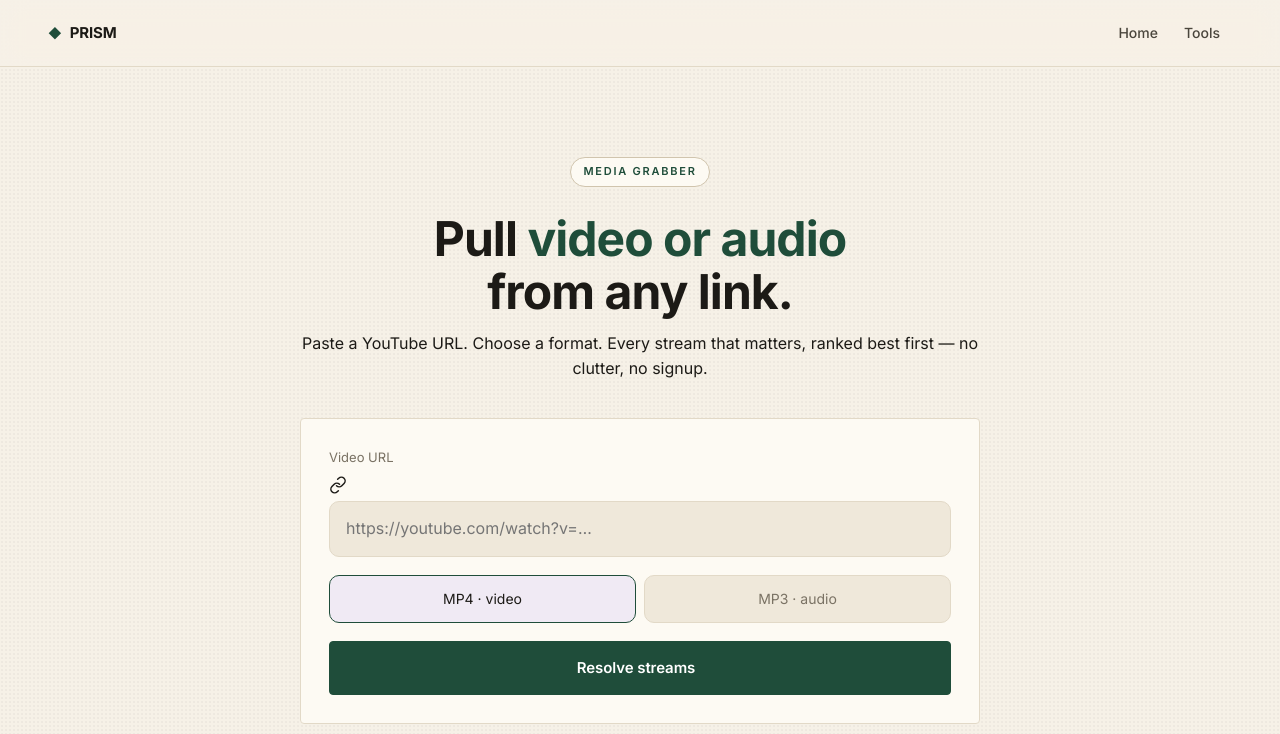
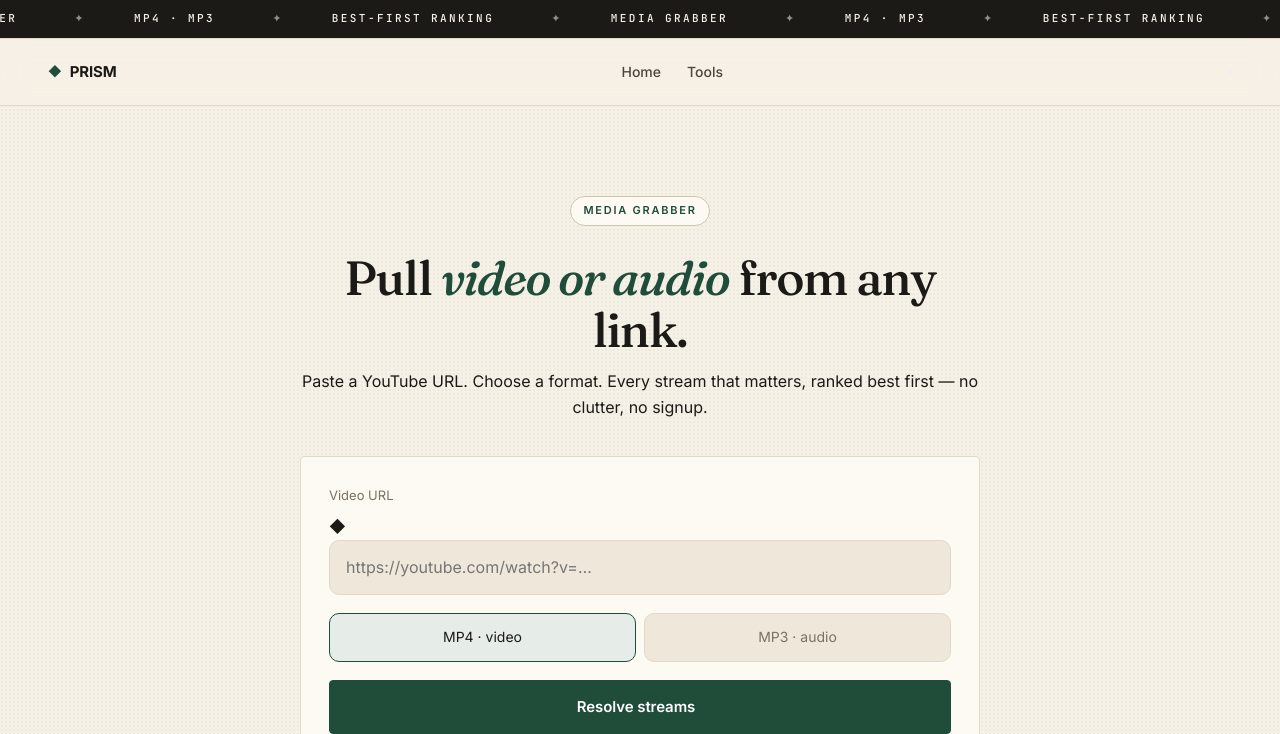
Before and after one commit to Jhonny1sq/HTMLMultiTools, a plain HTML site: page public/tools/downloader.html in a window 1280 px wide. Shown: the top 734 px of the page. Drawn offline with Linux system fonts and the light colour scheme.

Commit message:
Enhance downloader.html with new styles and layout
Updated the downloader page with new styles and content.

```diff
--- a/public/tools/downloader.html
+++ b/public/tools/downloader.html
@@ -7,17 +7,31 @@
   <title>PRISM — Media Grabber</title>
   <link rel="preconnect" href="https://fonts.googleapis.com" />
   <link rel="preconnect" href="https://fonts.gstatic.com" crossorigin />
-  <link href="https://fonts.googleapis.com/css2?family=Inter:wght@400;500;600;700;800&family=JetBrains+Mono:wght@500;700&display=swap" rel="stylesheet" />
+  <link href="https://fonts.googleapis.com/css2?family=Inter:wght@400;500;600;700;800&family=Fraunces:ital,opsz,wght@0,9..144,400..600;1,9..144,400..600&family=JetBrains+Mono:wght@500;700&display=swap" rel="stylesheet" />
   <link rel="stylesheet" href="../styles.css" />
   <link rel="stylesheet" href="downloader.css" />
+  <style>
+    /* v3 warm-palette patch over old downloader.css */
+    .grabber-head h1 {
+      font-family: var(--display);
+      font-weight: 500;
+      letter-spacing: -0.03em;
+    }
+    .grabber-head h1 em { font-style: italic; color: var(--accent); }
+    .mode.active { background: var(--accent-soft); }
+  </style>
 </head>
-<body class="grabber-page">
-  <div class="aurora" aria-hidden="true">
-    <span class="orb o1"></span>
-    <span class="orb o2"></span>
-    <span class="orb o3"></span>
+<body>
+  <div class="ticker" aria-hidden="true">
+    <div class="ticker-track">
+      <span>Media grabber</span>
+      <span>MP4 · MP3</span>
+      <span>Best-first ranking</span>
+      <span>Media grabber</span>
+      <span>MP4 · MP3</span>
+      <span>Best-first ranking</span>
+    </div>
   </div>
-  <div class="grid-veil" aria-hidden="true"></div>
 
   <header class="nav">
     <a href="/" class="logo"><span class="logo-mark">◆</span><span class="logo-text">PRISM</span></a>
@@ -25,12 +39,15 @@
       <a href="/">Home</a>
       <a href="/tools">Tools</a>
     </nav>
+    <button class="nav-toggle" aria-label="Menu" aria-expanded="false">
+      <span></span><span></span><span></span>
+    </button>
   </header>
 
   <main class="grabber">
     <div class="grabber-head reveal">
       <span class="eyebrow">media grabber</span>
-      <h1>Pull <span class="gradient">video or audio</span><br />from any link.</h1>
+      <h1>Pull <em>video or audio</em> from any link.</h1>
       <p class="lede">Paste a YouTube URL. Choose a format. Every stream that matters, ranked best first — no clutter, no signup.</p>
     </div>
 
@@ -38,9 +55,7 @@
       <div class="field">
         <label for="url">Video URL</label>
         <div class="input-shell">
-          <span class="input-icon" aria-hidden="true">
-            <svg width="18" height="18" viewBox="0 0 24 24" fill="none" stroke="currentColor" stroke-width="2" stroke-linecap="round" stroke-linejoin="round"><path d="M10 13a5 5 0 0 0 7.07 0l3-3a5 5 0 0 0-7.07-7.07l-1.5 1.5"/><path d="M14 11a5 5 0 0 0-7.07 0l-3 3a5 5 0 0 0 7.07 7.07l1.5-1.5"/></svg>
-          </span>
+          <span class="input-icon" aria-hidden="true">◆</span>
           <input id="url" name="url" type="url" placeholder="https://youtube.com/watch?v=…" required autocomplete="off" spellcheck="false" />
         </div>
       </div>
```
